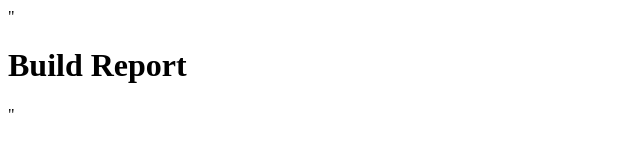
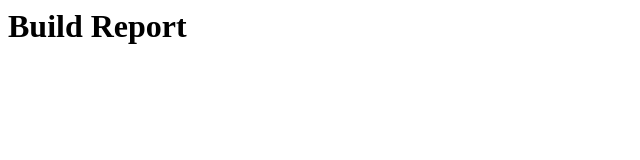
Before and after one commit to Kavinraj77/demo-app, a plain HTML site: page reports/index.html in a window 1280 px wide. Shown: the whole page, without its empty margins (0-640 px from the left). Drawn offline with Linux system fonts and the light colour scheme.

Commit message:
Fix failing test

```diff
--- a/reports/index.html
+++ b/reports/index.html
@@ -1 +1 @@
-"<html><body><h1>Build Report</h1></body></html>"
+<html><body><h1>Build Report</h1></body></html>
```
